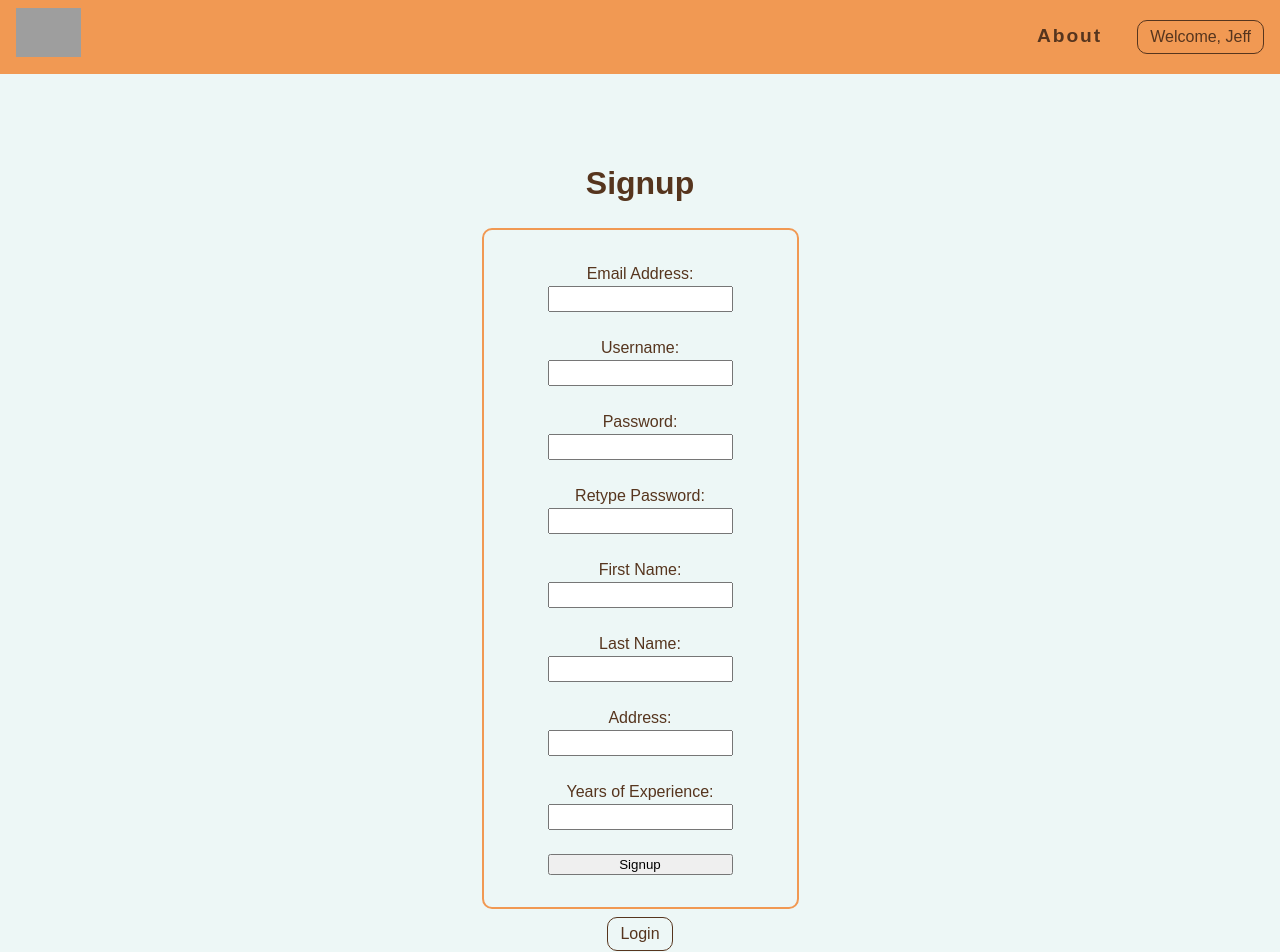
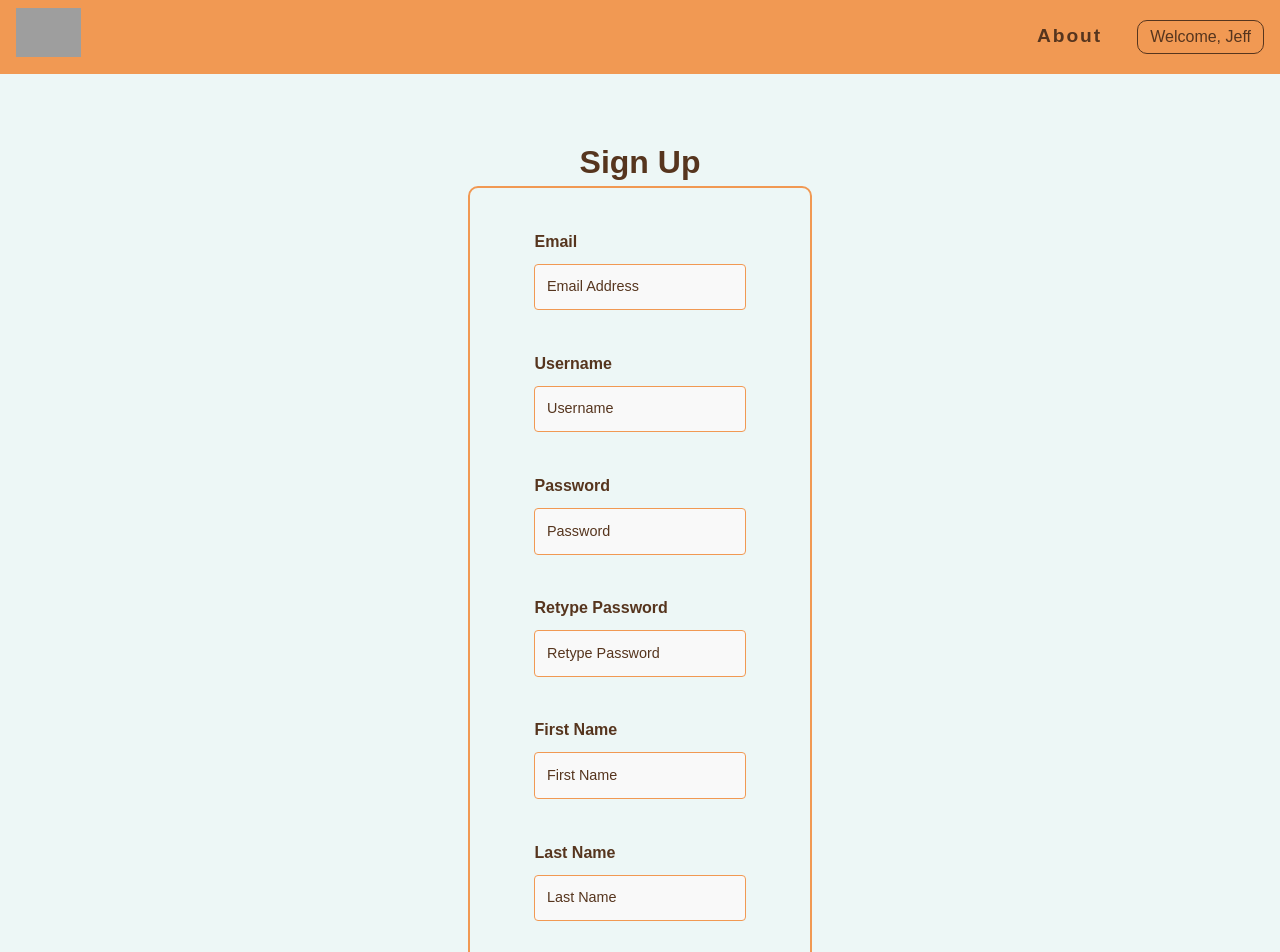
Before and after one commit to team-johnny-bravo/grace-adopter, a React app: page /signup in a window 1280 px wide. Shown: the top 952 px of the page. Built offline with nearby package versions, Linux system fonts and the light colour scheme; no server answers; grey boxes are pictures that could not be loaded; a web font is replaced by a local one.

Commit message:
Style sign up form

```diff
--- a/src/components/general/Login.jsx
+++ b/src/components/general/Login.jsx
@@ -70,7 +70,7 @@ const Login = () => {
             placeholder="username"
             onChange={handleChange("userName")}
           />
-          <span className="form-error">Please enter a name</span>
+          <span className="form-error">Please enter your username</span>
         </div>
         <div className="form-item">
           <label htmlFor="password" className="form-label">
@@ -84,7 +84,7 @@ const Login = () => {
             placeholder="password"
             onChange={handleChange("password")}
           />
-          <span className="form-error">Please enter a name</span>
+          <span className="form-error">Please enter your password</span>
         </div>
         <div id="button">
           <button type="submit" id="submit">
--- a/src/components/users/Signup.jsx
+++ b/src/components/users/Signup.jsx
@@ -1,25 +1,24 @@
-import React from 'react'
+import React from "react";
 // import { useDispatch } from 'react-redux';
-import { useState } from 'react';
-import { useNavigate } from 'react-router-dom';
-import { addUserAsync } from '../../redux/users/users'
-import { useDispatch } from 'react-redux'
-
+import { useState } from "react";
+import { useNavigate } from "react-router-dom";
+import { addUserAsync } from "../../redux/users/users";
+import { useDispatch } from "react-redux";
 
 const Signup = () => {
   const dispatch = useDispatch();
   const navigate = useNavigate();
 
   let [form, setForm] = useState({
-        userName: '',
-        password: '',
-        checkPassword: '',
-        email: '',
-        firstName: '',
-        lastName: '',
-        address: '',
+    userName: "",
+    password: "",
+    checkPassword: "",
+    email: "",
+    firstName: "",
+    lastName: "",
+    address: "",
     yearsOfExperience: 0,
-    })
+  });
 
   const handleChange = (prop) => (event) => {
     // console.log(event)
@@ -30,69 +29,142 @@ const Signup = () => {
   };
 
   const handleSubmit = (event) => {
-        event.preventDefault()
+    event.preventDefault();
     // console.log('sign up form:', form)
-        dispatch(addUserAsync(form))
-
-    }
+    dispatch(addUserAsync(form));
+  };
 
   return (
-        <div className='signupPage'>
-            <h1>Signup</h1>
+    <div className="signupPage">
+      <div className="form-title">Sign Up</div>
       <form onSubmit={handleSubmit}>
-                <label htmlFor="email">Email Address:</label>
+        <div className="form-item">
+          <label htmlFor="email" className="form-label">
+            Email
+          </label>
           <input
+            type="email"
+            className="form-input"
             name="email"
+            id="email"
+            placeholder="Email Address"
             value={form.email || ""}
             onChange={handleChange("email")}
-                /> <br />
-                <label htmlFor="username">Username:</label>
+          />
+          <span className="form-error">Please enter an email</span>
+        </div>
+        <div className="form-item">
+          <label htmlFor="username" className="form-label">
+            Username
+          </label>
           <input
+            type="username"
+            className="form-input"
             name="username"
+            id="username"
+            placeholder="Username"
             value={form.userName || ""}
             onChange={handleChange("userName")}
-                /> <br />
-                <label htmlFor="password">Password:</label>
+          />
+          <span className="form-error">Please enter a username</span>
+        </div>
+        <div className="form-item">
+          <label htmlFor="password" className="form-label">
+            Password
+          </label>
           <input
+            type="password"
+            className="form-input"
             name="password"
+            id="password"
+            placeholder="Password"
             value={form.password || ""}
             onChange={handleChange("password")}
-                /> <br />
-                <label htmlFor="checkPassword">Retype Password:</label>
+          />
+          <span className="form-error">Please enter a password</span>
+        </div>
+        <div className="form-item">
+          <label htmlFor="checkPassword" className="form-label">
+            Retype Password
+          </label>
           <input
+            type="password"
+            className="form-input"
             name="checkPassword"
+            id="checkPassword"
+            placeholder="Retype Password"
             value={form.checkPassword || ""}
-                    onChange={handleChange('checkPassword')}
-                /> <br />
-                <label htmlFor="fname">First Name:</label>
+            onChange={handleChange("checkPassword")}
+          />
+          <span className="form-error">Please retype password</span>
+        </div>
+        <div className="form-item">
+          <label htmlFor="firstName" className="form-label">
+            First Name
+          </label>
           <input
-                    name="fname"
+            className="form-input"
+            name="firstName"
+            id="firstName"
+            placeholder="First Name"
             value={form.firstName || ""}
             onChange={handleChange("firstName")}
-                /> <br />
-                <label htmlFor="lname">Last Name:</label>
+          />
+          <span className="form-error">Please enter your first name</span>
+        </div>
+        <div className="form-item">
+          <label htmlFor="lastName" className="form-label">
+            Last Name
+          </label>
           <input
-                    name="lname"
+            className="form-input"
+            name="lastName"
+            id="lastName"
+            placeholder="Last Name"
             value={form.lastName || ""}
             onChange={handleChange("lastName")}
-                /> <br />
-                <label htmlFor="address">Address:</label>
+          />
+          <span className="form-error">Please enter your last name</span>
+        </div>
+        <div className="form-item">
+          <label htmlFor="address" className="form-label">
+            Address
+          </label>
           <input
+            className="form-input"
             name="address"
+            id="address"
+            placeholder="Address"
             value={form.address || ""}
             onChange={handleChange("address")}
-                /> <br />
-                <label htmlFor="experience">Years of Experience:</label>
+          />
+          <span className="form-error">Please enter your address</span>
+        </div>
+        <div className="form-item">
+          <label htmlFor="experience" className="form-label">
+            Experience
+          </label>
           <input
+            type="number"
+            className="form-input form-input-small"
             name="experience"
+            id="experience"
+            placeholder="Years of experience"
+            min="0"
             value={form.yearsOfExperience || ""}
             onChange={handleChange("yearsOfExperience")}
-                /> <br />
-                <input type="submit" value={"Signup"} />
+          />
+          <span className="form-error">Enter a valid number</span>
+        </div>
+        <div id="button">
+          <button type="submit" id="submit">
+            Sign Up
+          </button>
+          <button onClick={() => navigate("/login")}>Login</button>
+        </div>
       </form>
-            <button onClick={() => navigate('/login')}>Login</button>
     </div>
-    )
-}
+  );
+};
 
-export default Signup
+export default Signup;
```
Lines whose indentation alone changed are shown as unchanged.
